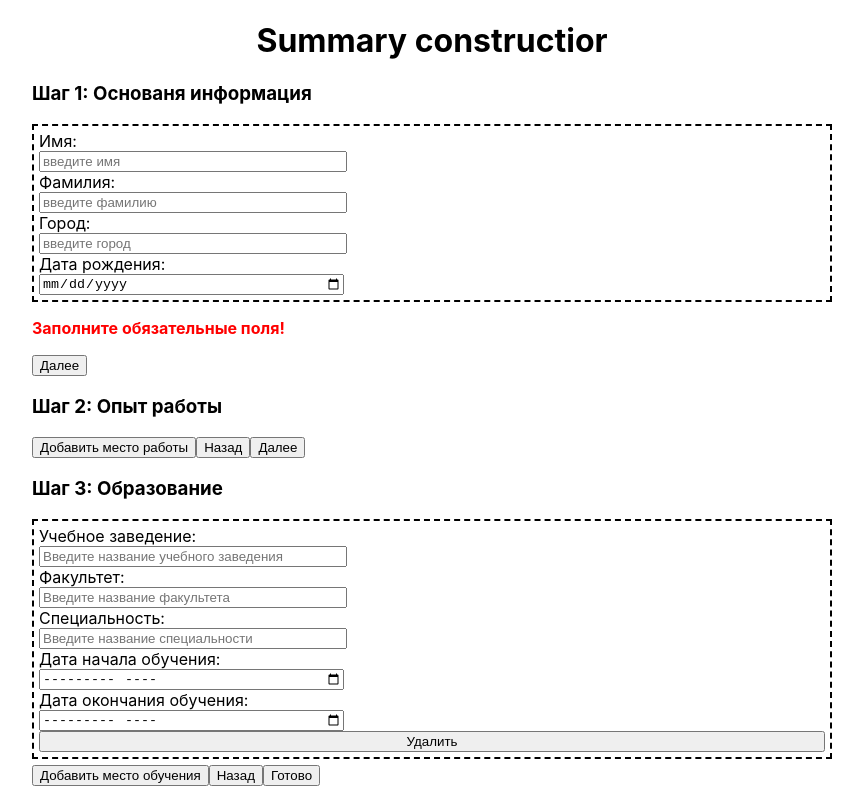
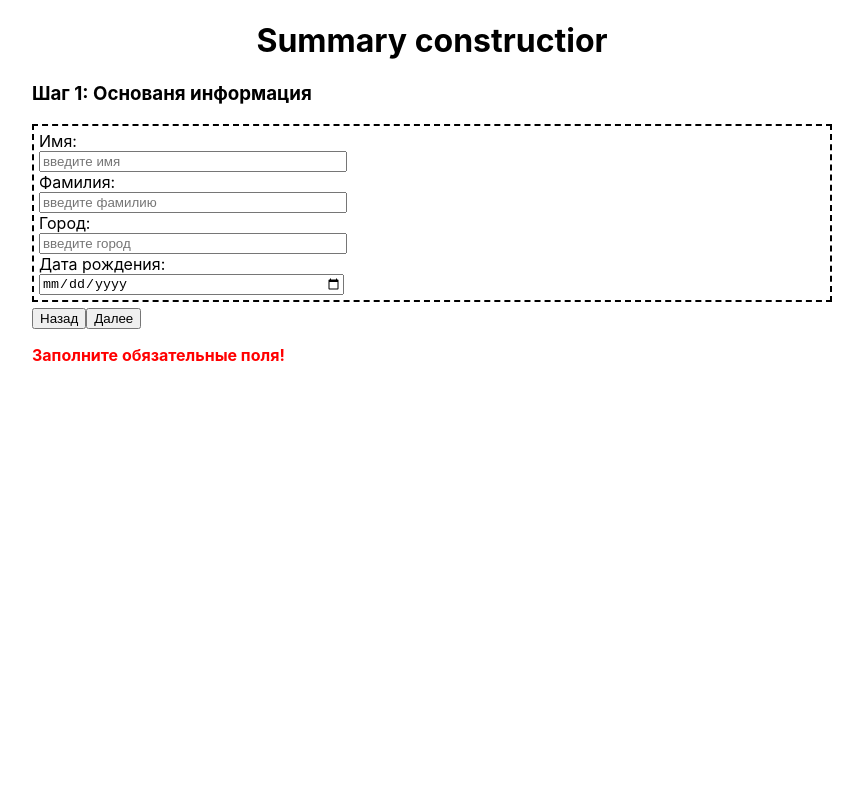
Before and after one commit to antone410/summary_constructor, a React (Create React App) app: page / in a window 1280 px wide. Both pictures are taken after a click on the button "Далее". Shown: the whole page, without its empty margins (208-1071 px from the left). Built offline with nearby package versions, Linux system fonts and the light colour scheme.

Commit message:
added redux and fixed the mechanism for switching between steps

```diff
--- a/package.json
+++ b/package.json
@@ -8,7 +8,9 @@
     "@testing-library/user-event": "^13.5.0",
     "react": "^17.0.2",
     "react-dom": "^17.0.2",
+    "react-redux": "^7.2.6",
     "react-scripts": "5.0.0",
+    "redux": "^4.1.2",
     "web-vitals": "^2.1.2"
   },
   "scripts": {
--- a/src/App.js
+++ b/src/App.js
@@ -1,29 +1,23 @@
 import './App.css';
 import React from 'react';
+import { useSelector } from 'react-redux';
 import Step1 from './components/Steps/Step1';
 import Step2 from './components/Steps/Step2';
 import Step3 from './components/Steps/Step3';
 
-class App extends React.Component {
-
-  state = {
-    step1Visible: true,
-    step2Visible: true,
-    step3Visible: true,
-  }
+const App = () => {
 
 
-  render() {
   return (
     <div className="App" >
       <h1>Summary constructior</h1>
-        {this.state.step1Visible && <Step1 />}
-        {this.state.step2Visible && <Step2 />}
-        {this.state.step3Visible && <Step3 />}
+      {useSelector(state => state.appReducer.step1Visible) && <Step1 />}
+      {useSelector(state => state.appReducer.step2Visible) && <Step2 />}
+      {useSelector(state => state.appReducer.step3Visible) && <Step3 />}
     </div>
   );
 }
 
-}
+
 
 export default App;
--- a/src/components/Steps/Step1.js
+++ b/src/components/Steps/Step1.js
@@ -1,75 +1,68 @@
-import React from "react";
+import React, { useState } from "react";
+import { useDispatch, useSelector } from "react-redux";
 
 
-class Step1 extends React.Component {
+const Step1 = () => {
 
-    state = {
-        formWarningVisible: false,
-        firstNameValue: '',
-        secondNameValue: '',
-        cityValue: '',
-        date: ''
+    const dispatch = useDispatch()
+    const [formWarningVisible, setFormWarningVisible] = useState(false)
+
+    const state = useSelector(state => state.step1Reducer)
+    const checkForm = () => {
+       if (state.name && state.surname && state.city && state.date) {
+           setFormWarningVisible(false)
+           dispatch({type: 'switchToStep2'})
+        }else {
+            setFormWarningVisible(true)
         }
-
-
-    nextButtonHandler() {
-        this.state.firstNameValue &&
-            this.state.secondNameValue &&
-            this.state.cityValue &&
-            this.state.date ?
-            this.setState({ formWarningVisible: false }) : this.setState({ formWarningVisible: true })
     }
-
-    render() {
     return (
         <div>
-                <h3>Шаг  1: Основаня информация</h3>
-                <form className='step__form'>
-                    <label htmlFor='firstName'>Имя: </label>
+            <h3>Шаг 1: Основаня информация</h3>
+            <div className='step__form'>
+                <label htmlFor='name'>Имя:</label>
                 <input
-                        id='firstName'
-                        value={this.state.firstNameValue}
-                        name='firstName'
+                    id='name'
+                    name='name'
                     placeholder="введите имя"
-                        onChange={event => this.setState({ firstNameValue: event.target.value })}
+                    value={useSelector(state => state.step1Reducer.name)}
+                    onChange={event => dispatch({ type: 'change', event })}
                 />
 
-                    <label htmlFor='secondName'>Фамилия: </label>
+                <label htmlFor='surname'>Фамилия: </label>
                 <input
-                        id='secondName'
-                        value={this.state.secondNameValue}
-                        name='secondName'
+                    id='surname'
+                    name='surname'
                     placeholder="введите фамилию"
-                        onChange={event => this.setState({ secondNameValue: event.target.value })}
+                    value={useSelector(state => state.step1Reducer.surname)}
+                    onChange={event => dispatch({ type: 'change', event })}
                 />
 
-                    <label htmlFor='city'>Город: </label>
+                <label htmlFor='city'>Город:</label>
                 <input
                     id='city'
-                        value={this.state.cityValue}
                     name='city'
                     placeholder="введите город"
-                        onChange={event => this.setState({ cityValue: event.target.value })}
+                    value={useSelector(state => state.step1Reducer.city)}
+                    onChange={event => dispatch({ type: 'change', event })}
                 />
 
                 <label htmlFor='date'>Дата рождения:</label>
                 <input
                     type='date'
                     id='date'
-                        value={this.state.date}
                     name="date"
-                        onChange={event => this.setState({ date: event.target.value })} />
-
+                    value={useSelector(state => state.step1Reducer.date)}
+                    onChange={event => dispatch({ type: 'change', event })}
+                />
                 {/* TODO: add category PHOTO in future */}
-                </form>
-
-                {this.state.formWarningVisible && <p className='form__warning'>Заполните обязательные поля!</p>}
-
-                <button onClick={this.nextButtonHandler.bind(this)}>Далее</button>
+            </div>
+            <button>Назад</button>
+            <button onClick={checkForm}>Далее</button>
+            {formWarningVisible && <p className='form__warning'>Заполните обязательные поля!</p>}
         </div >
     )
 }
 
-}
 
 export default Step1
--- a/src/components/Steps/Step2.js
+++ b/src/components/Steps/Step2.js
@@ -1,34 +1,24 @@
-import React, { useState } from "react";
+import React, {useState} from "react";
+import { useDispatch, useSelector } from "react-redux";
 
 const Step2 = () => {
-    const [workExperiance, setWorkExperiance] = useState([])
 
-    const addWorkExperiace = () => {
-        setWorkExperiance([...workExperiance, { id: workExperiance.length, workplace: '', position: '', start: '', finish: '' }])
-    }
-
-    const removeWorkExperiace = (id) => {
-        const copyWorkExperiance = [...workExperiance]
-        copyWorkExperiance.splice(id, 1)
-        for (let i = 0; i < copyWorkExperiance.length; i++) {
-            copyWorkExperiance[i].id = i
-        }
-        setWorkExperiance(copyWorkExperiance)
-    }
-
-    const changeDataHandler = (event, id) => {
-        console.log(event.target.name)
-        const key = event.target.name
-        const copyWorkExperiance = workExperiance.map(
-            element => element.id === id ? { ...element, [key]: event.target.value } : element
-        )
-        setWorkExperiance(copyWorkExperiance)
+    const dispatch = useDispatch()
+    const state = useSelector(state => state.step2Reducer)
+    const [formWarningVisible, setFormWarningVisible] = useState(false)
+    const checkForm = () => {
+        let checkStatus = false
+        state.forEach(element => {
+            for (let key in element) if (!element[key] && key !== 'id') checkStatus = true
+        });
+        setFormWarningVisible(checkStatus)
+        if (!checkStatus) dispatch({type: 'switchToStep3'})
     }
 
     return (
         <div>
             <h3>Шаг 2: Опыт работы</h3>
-            {workExperiance.map(el => {
+            {useSelector(state => state.step2Reducer).map(el => {
 
                 return <div key={el.id} className="step__form">
                     <label htmlFor="workplace">Место работы:</label>
@@ -37,7 +27,7 @@ const Step2 = () => {
                         id="workplace"
                         name="workplace"
                         value={el.workplace}
-                        onChange={event => changeDataHandler(event, el.id)}
+                        onChange={event => dispatch({type: 'changeDataHandler' ,event, id: el.id})}
                     />
 
                     <label htmlFor="position">Должность:</label>
@@ -46,7 +36,7 @@ const Step2 = () => {
                         id="position"
                         name="position"
                         value={el.position}
-                        onChange={event => changeDataHandler(event, el.id)}
+                        onChange={event => dispatch({type: 'changeDataHandler' ,event, id: el.id})}
                     />
 
                     <label htmlFor="start">Дата начала работы:</label>
@@ -55,7 +45,7 @@ const Step2 = () => {
                         id="start"
                         name="start"
                         value={el.start}
-                        onChange={event => changeDataHandler(event, el.id)}
+                        onChange={event => dispatch({type: 'changeDataHandler' ,event, id: el.id})}
                     />
 
                     <label htmlFor="finish">Дата окончания работы:</label>
@@ -63,18 +53,19 @@ const Step2 = () => {
                         type='month'
                         id="finish"
                         value={el.finish}
-                        onChange={event => changeDataHandler(event, el.id)}
+                        onChange={event => dispatch({type: 'changeDataHandler' ,event, id: el.id})}
                         name="finish"
                     />
 
-                    <button onClick={() => removeWorkExperiace(el.id)}>Удалить место работы</button>
+                    <button onClick={() => dispatch({type: 'removeWorkExperiace', id: el.id})}>
+                        Удалить место работы
+                    </button>
                 </div>
             })}
-
-            <button onClick={addWorkExperiace}>Добавить место работы</button>
-
             <button>Назад</button>
-            <button onClick={() => console.log(workExperiance)}>Далее</button>
+            <button onClick={() => checkForm()}>Далее</button>
+            <button onClick={() => dispatch({type: 'addWorkPlace'})}>Добавить место работы</button>
+            {formWarningVisible && <p className='form__warning'>Заполните обязательные поля!</p>}
         </div>
     )
 }
--- a/src/components/Steps/Step3.js
+++ b/src/components/Steps/Step3.js
@@ -1,37 +1,23 @@
 import { useState } from "react"
+import { useDispatch, useSelector } from "react-redux"
 
 const Step3 = () => {
 
-    const [educations, setEducations] = useState([
-        { id: 0, place: '', faculty: '', speciality: '', start: '', finish: '' },
-    ])
-
-    const addEducation = () => {
-        setEducations([...educations, { id: educations.length, place: '', faculty: '', speciality: '', start: '', finish: '' }])
-    }
-
-    const removeEducation = (id) => {
-        const copyEducations = [...educations]
-        copyEducations.splice(id, 1)
-        for (let i = 0; i < copyEducations.length; i++) {
-            copyEducations[i].id = i
-        }
-        setEducations(copyEducations)
-    }
-
-    const changeDataHandler = (event, id) => {
-        console.log(event.target.name)
-        const key = event.target.name
-        const copyEducations = educations.map(
-            element => element.id === id ? { ...element, [key]: event.target.value } : element
-        )
-        setEducations(copyEducations)
+    const dispatch = useDispatch()
+    const state = useSelector(state=>state.step3Reducer)
+    const [formWarningVisible, setFormWarningVisible] = useState(false)
+    const checkForm = () => {
+        let checkStatus = false
+        state.forEach(element => {
+            for (let key in element) if (!element[key] && key !== 'id') checkStatus = true
+        });
+        setFormWarningVisible(checkStatus)
     }
 
     return (
         <div>
             <h3>Шаг 3: Образование</h3>
-            {educations.map(el => {
+            {state.map(el => {
                 return (
                     <div className="step__form" key={el.id}>
                         <label htmlFor="place">Учебное заведение:</label>
@@ -40,7 +26,7 @@ const Step3 = () => {
                             name="place"
                             id="place"
                             value={el.place}
-                            onChange={event => changeDataHandler(event, el.id)}
+                            onChange={event => dispatch({type: 'changeDataHandler', event, id: el.id})}
                         />
 
                         <label htmlFor="faculty">Факультет:</label>
@@ -49,7 +35,7 @@ const Step3 = () => {
                             name="faculty"
                             id="faculty"
                             value={el.faculty}
-                            onChange={event => changeDataHandler(event, el.id)}
+                            onChange={event => dispatch({type: 'changeDataHandler', event, id: el.id})}
                         />
 
                         <label htmlFor="speciality">Специальность:</label>
@@ -58,7 +44,7 @@ const Step3 = () => {
                             name="speciality"
                             id="speciality"
                             value={el.speciality}
-                            onChange={event => changeDataHandler(event, el.id)}
+                            onChange={event => dispatch({type: 'changeDataHandler', event, id: el.id})}
                         />
 
                         <label htmlFor="start">Дата начала обучения:</label>
@@ -67,7 +53,7 @@ const Step3 = () => {
                             id="start"
                             name="start"
                             value={el.start}
-                            onChange={event => changeDataHandler(event, el.id)}
+                            onChange={event => dispatch({type: 'changeDataHandler', event, id: el.id})}
                         />
 
                         <label htmlFor="finish">Дата окончания обучения:</label>
@@ -75,20 +61,17 @@ const Step3 = () => {
                             type='month'
                             id="finish"
                             value={el.finish}
-                            onChange={event => changeDataHandler(event, el.id)}
+                            onChange={event => dispatch({type: 'changeDataHandler', event, id: el.id})}
                             name="finish"
                         />
-
-                        <button onClick={() => removeEducation(el.id)}>Удалить</button>
+                        <button onClick={() => dispatch({type: 'removeEducation', id: el.id})}>Удалить</button>
                     </div>
                 )
             })}
-
-            <button onClick={addEducation}>Добавить место обучения</button>
             <button>Назад</button>
-            <button>Готово</button>
-
-
+            <button onClick={() => checkForm()}>Далее</button>
+            <button onClick={() => dispatch({type: 'addEducation'})}>Добавить место обучения</button>
+            {formWarningVisible && <p className='form__warning'>Заполните обязательные поля!</p>}
         </div>
     )
 }
--- a/src/index.js
+++ b/src/index.js
@@ -2,13 +2,16 @@ import React from 'react';
 import ReactDOM from 'react-dom';
 import './index.css';
 import App from './App';
-import reportWebVitals from './reportWebVitals';
+import store from './redux/store.js';
+import { Provider } from 'react-redux';
+
+
 
 ReactDOM.render(
   <React.StrictMode>
-    <App />
+    <Provider store={store}>
+      <App />
+    </Provider>
   </React.StrictMode>,
   document.getElementById('root')
 );
-
-reportWebVitals();
--- /dev/null
+++ b/src/redux/reducers/appReducer.js
@@ -0,0 +1,19 @@
+const initialState = {
+    step1Visible: true,
+    step2Visible: false,
+    step3Visible: false,
+}
+
+const appReducer = (state = initialState, action) => {
+    switch (action.type) {
+        case 'switchToStep2':
+            return {...state, step1Visible: false, step2Visible: true}
+        case 'switchToStep3':
+            return {...state, step2Visible: false, step3Visible: true}
+        default:
+            return state
+    }
+
+}
+
+export default appReducer;
--- /dev/null
+++ b/src/redux/reducers/step1Reducer.js
@@ -0,0 +1,22 @@
+const initialState = {
+    name: '',
+    surname: '',
+    city: '',
+    date: ''
+}
+
+const Step1Reducer = (state = initialState, action) => {
+    switch (action.type) {
+        case 'change':
+            const key = action.event.target.name
+            return { ...state, [key]: action.event.target.value }
+        case 'check':
+            return (state.name && state.surname && state.city && state.date) ?
+                { ...state, formWarningVisible: false } : { ...state, formWarningVisible: true }
+        default:
+            return state
+    }
+
+}
+
+export default Step1Reducer
--- /dev/null
+++ b/src/redux/reducers/step2Reducer.js
@@ -0,0 +1,25 @@
+const initialState = []
+
+const Step2Reducer = (state = initialState, action) => {
+    switch (action.type) {
+        case 'addWorkPlace':
+            return [...state, { id: state.length, workplace: '', position: '', start: '', finish: '' }]
+        case 'removeWorkExperiace':
+            const copyWorkExperiance = [...state]
+            copyWorkExperiance.splice(action.id, 1)
+            for (let i = 0; i < copyWorkExperiance.length; i++) {
+                copyWorkExperiance[i].id = i
+            }
+            return copyWorkExperiance;
+        case 'changeDataHandler':
+            const key = action.event.target.name
+            return [...state].map(
+                element => element.id === action.id ? { ...element, [key]: action.event.target.value } : element
+            )
+        default:
+            return state
+    }
+
+}
+
+export default Step2Reducer
--- /dev/null
+++ b/src/redux/reducers/step3Reducer.js
@@ -0,0 +1,26 @@
+const initialState = [
+    { id: 0, place: '', faculty: '', speciality: '', start: '', finish: '' },
+]
+
+const Step3Reducer = (state = initialState, action) => {
+    switch (action.type) {
+        case 'addEducation':
+            return [...state, { id: state.length, place: '', faculty: '', speciality: '', start: '', finish: '' }]
+        case 'removeEducation':
+            const copyEducations = [...state]
+            copyEducations.splice(action.id, 1)
+            for (let i = 0; i < copyEducations.length; i++) {
+                copyEducations[i].id = i
+            }
+            return copyEducations;
+        case 'changeDataHandler':
+            const key = action.event.target.name
+            return [...state].map(
+                element => element.id === action.id ? { ...element, [key]: action.event.target.value } : element
+            )
+        default:
+            return state
+    }
+}
+
+export default Step3Reducer
--- /dev/null
+++ b/src/redux/store.js
@@ -0,0 +1,19 @@
+import { createStore, combineReducers } from 'redux'
+import step1Reducer from './reducers/step1Reducer'
+import step2Reducer from './reducers/step2Reducer'
+import step3Reducer from './reducers/step3Reducer'
+import appReducer from './reducers/appReducer'
+
+
+
+
+const reducers = combineReducers({
+    appReducer,
+    step1Reducer,
+    step2Reducer,
+    step3Reducer,
+})
+
+const store = createStore(reducers)
+
+export default store
```
Also changed, not shown: 1 other file (tests, documents, lock files or other folders). Lines whose indentation alone changed are shown as unchanged.
